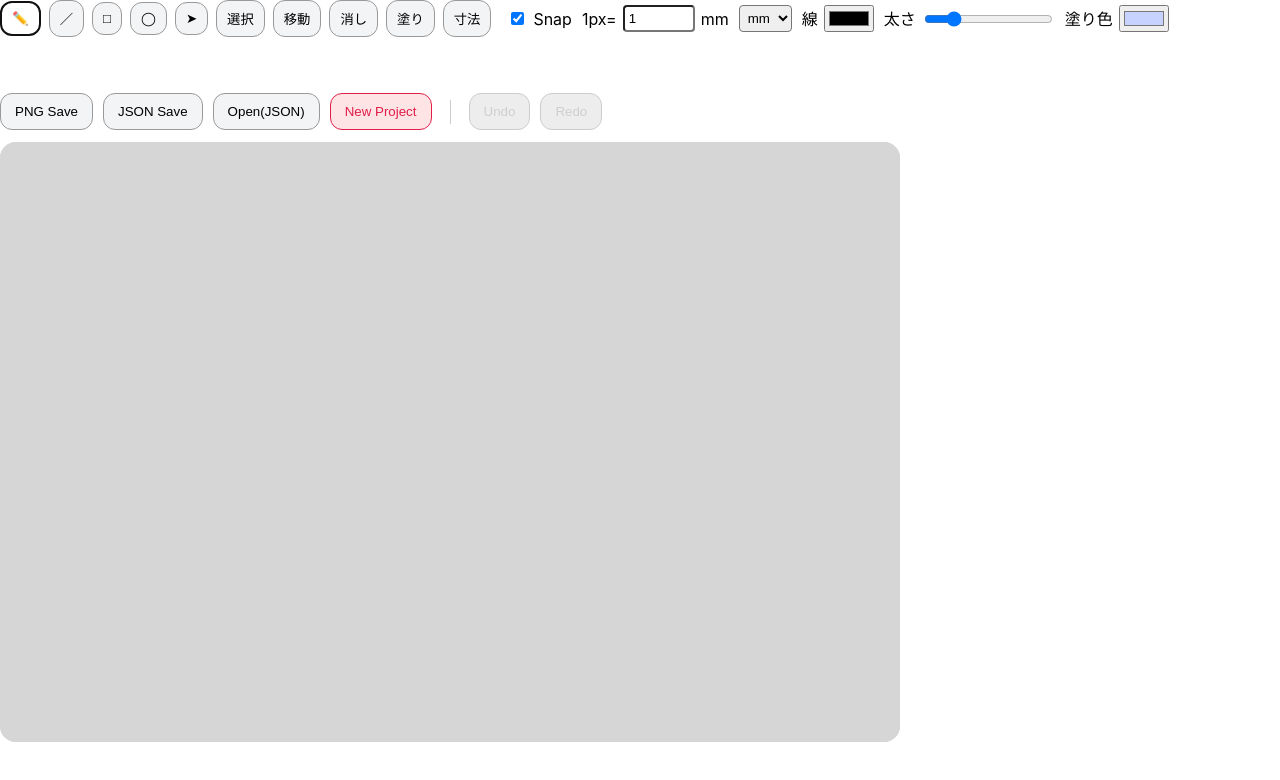
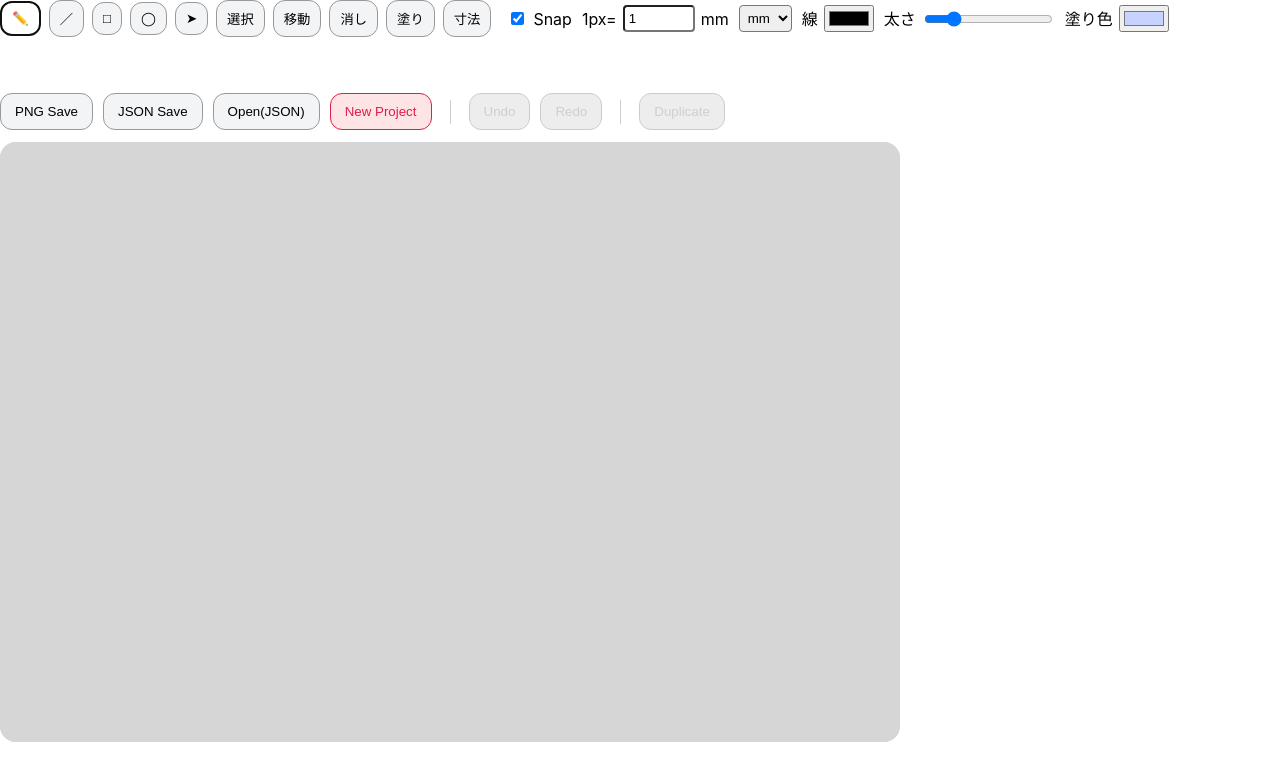
Before and after one commit to 535kotarou2121-netizen/ipad-drawing-pwa, a React (Vite) app: page / in a window 1280 px wide. Shown: the top 780 px of the page. Built offline with nearby package versions, Linux system fonts and the light colour scheme.

Commit message:
feat: 選択された描画アイテムを複製する機能、UIボタン、およびキーボードショートカットを追加しました。

```diff
--- a/src/components/DrawingCanvas.tsx
+++ b/src/components/DrawingCanvas.tsx
@@ -409,6 +409,33 @@ export default function DrawingCanvas() {
 
     const movingRef = useRef<{ last: Point } | null>(null);
     const resizingRef = useRef<{ handle: ResizeHandle; startItem: Drawable } | null>(null);
+
+    const duplicateSelected = () => {
+        if (!selectedId) return;
+        const item = items.find((it) => it.id === selectedId);
+        if (!item) return;
+
+        const newItem = JSON.parse(JSON.stringify(item));
+        newItem.id = uid();
+        const translated = translateDrawable(newItem, 10, 10);
+
+        const nextItems = [...items, translated];
+        setItems(nextItems);
+        setSelectedId(translated.id);
+        pushHistory(nextItems, translated.id);
+    };
+
+    // Keyboard Shortcuts
+    useEffect(() => {
+        const handleKeyDown = (e: KeyboardEvent) => {
+            if ((e.metaKey || e.ctrlKey) && e.key === "d") {
+                e.preventDefault();
+                duplicateSelected();
+            }
+        };
+        window.addEventListener("keydown", handleKeyDown);
+        return () => window.removeEventListener("keydown", handleKeyDown);
+    }, [items, selectedId]);
 
 
 
@@ -1312,6 +1339,21 @@ export default function DrawingCanvas() {
                 >
                     Redo
                 </button>
+                <div style={{ width: 1, height: 24, background: "#ccc", margin: "0 8px" }} />
+                <button
+                    onClick={duplicateSelected}
+                    disabled={!selectedId}
+                    style={{
+                        padding: "10px 14px",
+                        borderRadius: 12,
+                        border: "1px solid #999",
+                        background: selectedId ? "#fff" : "#ddd",
+                        opacity: selectedId ? 1 : 0.5,
+                        cursor: selectedId ? "pointer" : "default",
+                    }}
+                >
+                    Duplicate
+                </button>
 
                 <input
                     ref={fileInputRef}
```
